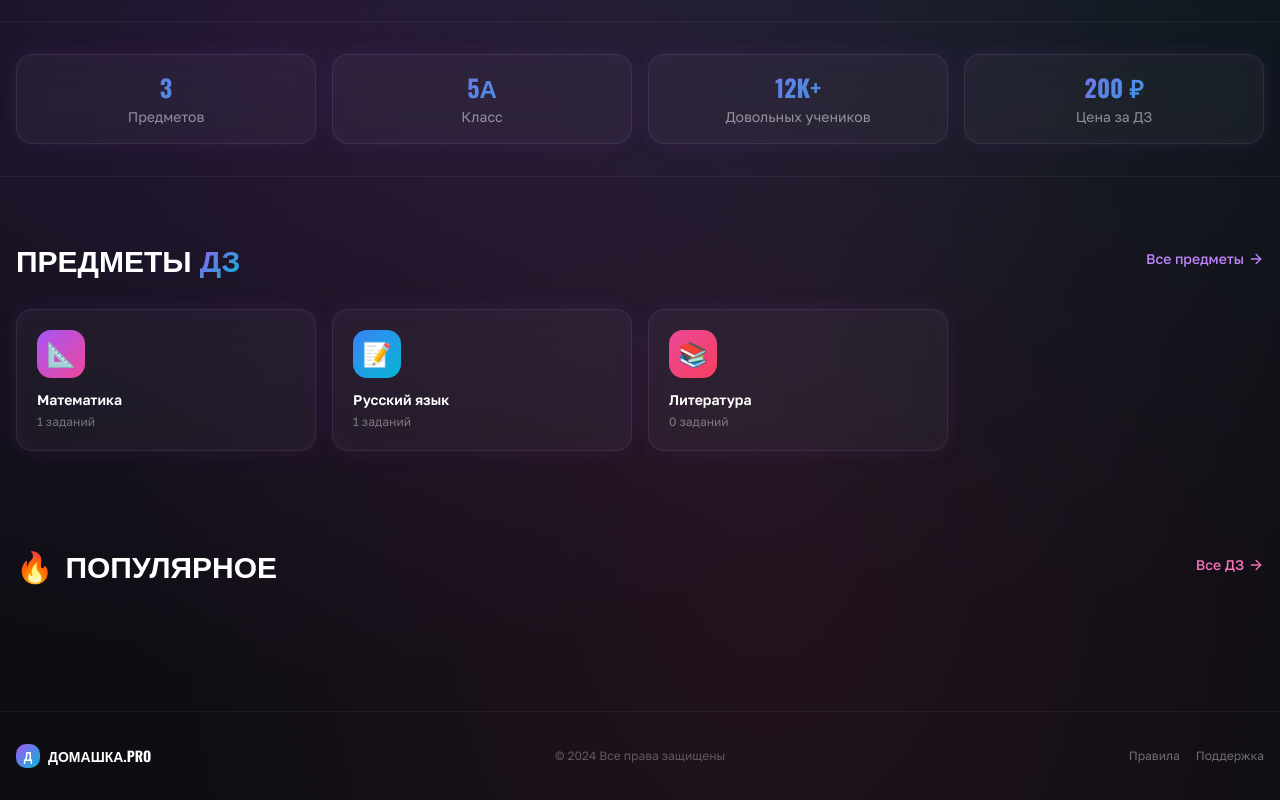
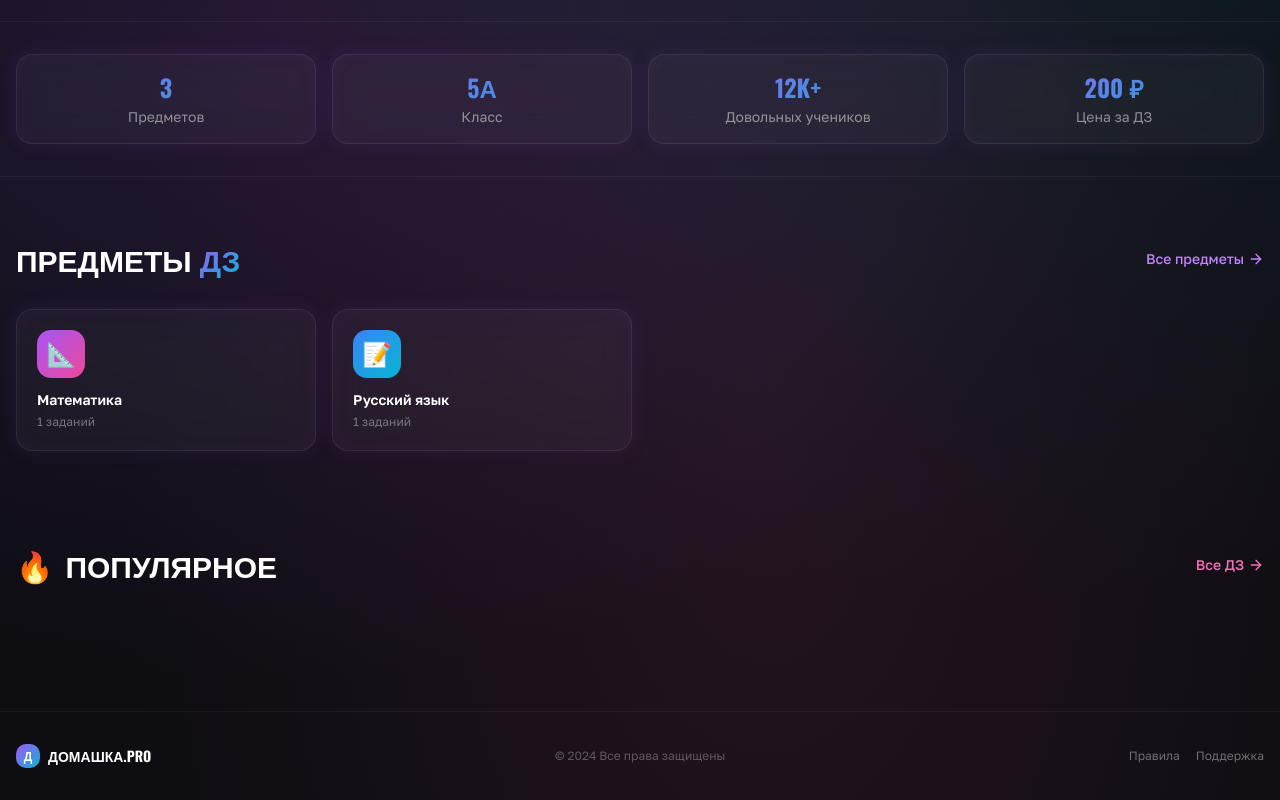
Before and after one commit to pr-poehali-dev/homework-sharing-site, a React (Vite) app: page / in a window 1280 px wide. Shown: the part 737-1537 px from the top of the page. Built offline with nearby package versions, Linux system fonts and the light colour scheme.

Commit message:
Remove literature references

```diff
--- a/src/pages/Index.tsx
+++ b/src/pages/Index.tsx
@@ -4,7 +4,6 @@ import Icon from "@/components/ui/icon";
 const SUBJECTS = [
   { id: "math", name: "Математика", emoji: "📐", color: "from-purple-500 to-pink-500" },
   { id: "russian", name: "Русский язык", emoji: "📝", color: "from-blue-500 to-cyan-500" },
-  { id: "literature", name: "Литература", emoji: "📚", color: "from-pink-500 to-rose-500" },
 ];
 
 const GRADES = ["5А"];
```
